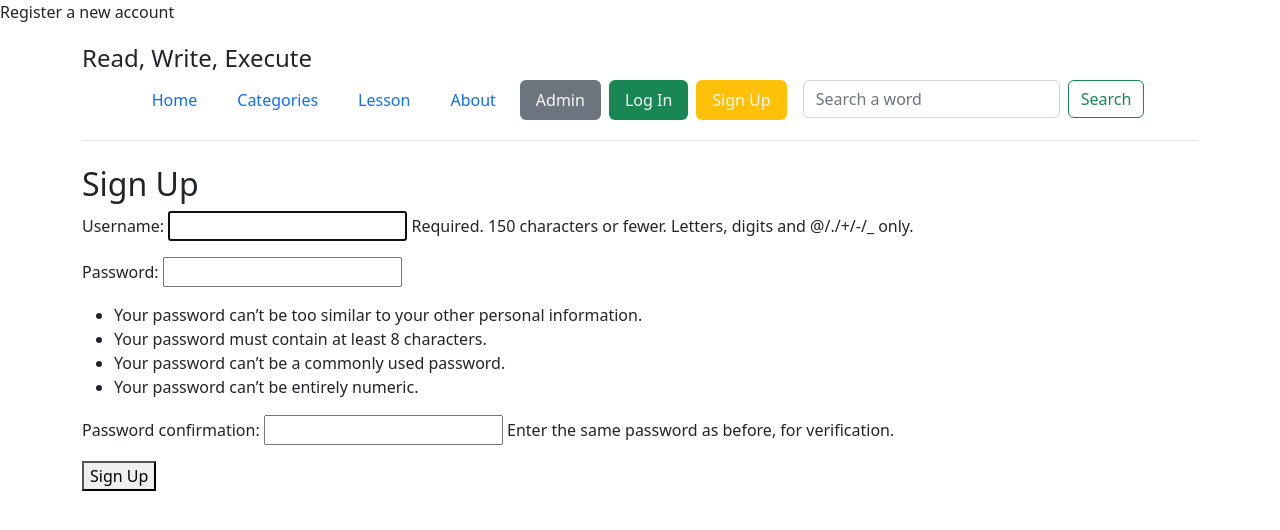
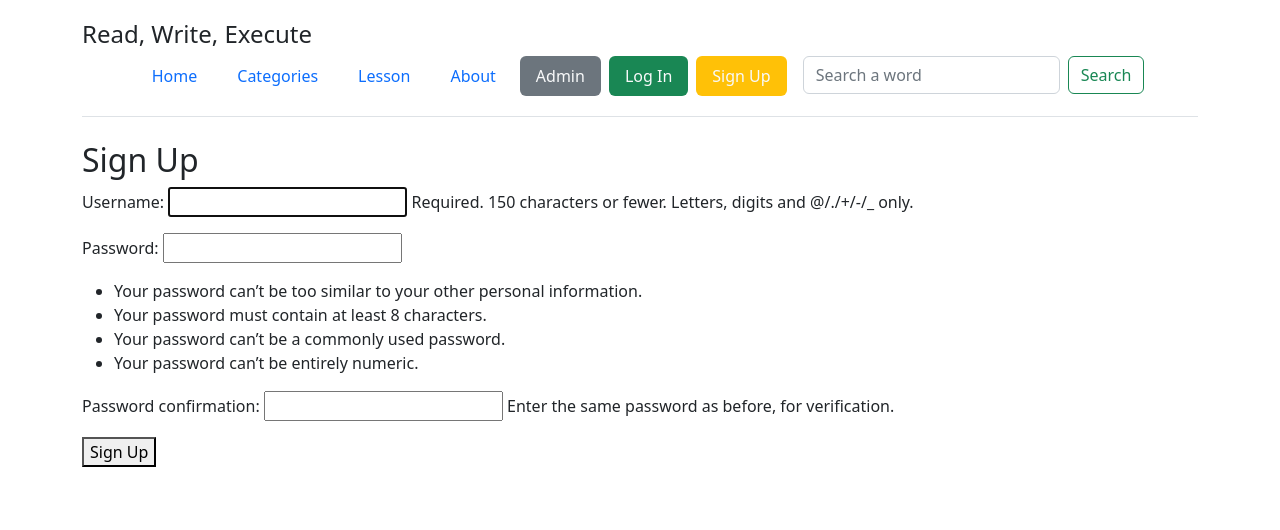
Before and after one commit to Bad-Grandpa/ReadWriteExecute, a Django app: page /accounts/signup/ in a window 1280 px wide. Shown: the top 530 px of the page. Run offline with Django 4.2, Linux system fonts and the light colour scheme.

Commit message:
Signup title fixed

```diff
--- a/templates/registration/signup.html
+++ b/templates/registration/signup.html
@@ -1,5 +1,5 @@
 {% extends "base.html" %}
-{% block title %}Register a new account{% endblock title %}
+{% block title %}<title>Register a new account</title>{% endblock title %}
 {% block content %}
 <h2>Sign Up</h2>
 <form method="post">{% csrf_token %}
```
